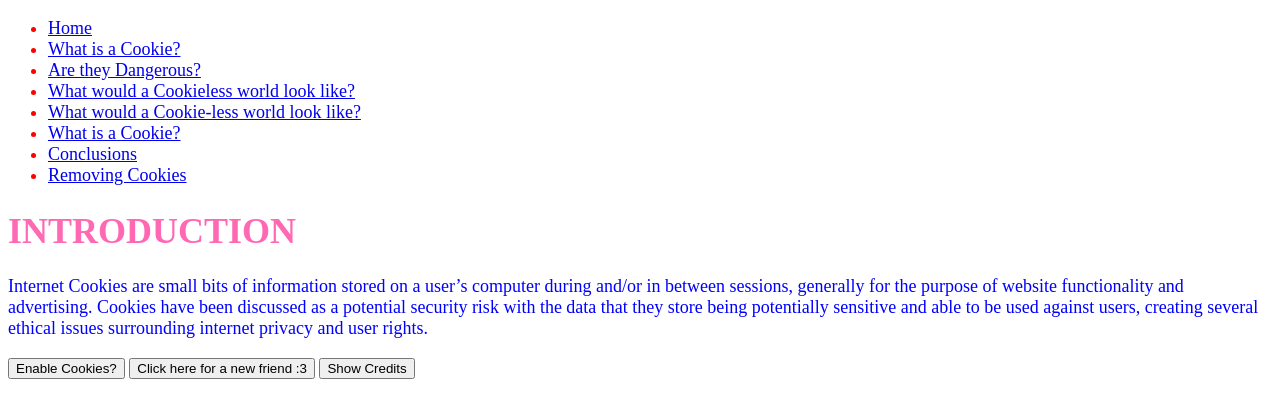
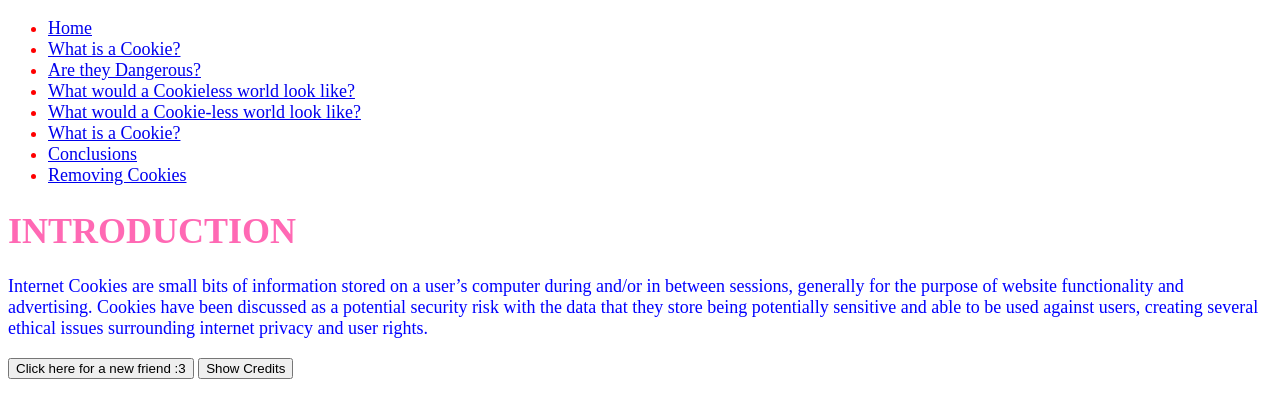
Before and after one commit to salgad6/FINALWebsite, a plain HTML site: page index.html in a window 1280 px wide. Drawn offline with Linux system fonts and the light colour scheme.

Commit message:
Update index.html

```diff
--- a/index.html
+++ b/index.html
@@ -32,7 +32,7 @@
                 security risk with the data that they store being potentially sensitive and able to be used against users,
                 creating several ethical issues surrounding internet privacy and user rights.</p>
         </body>
-        <button id="PopUp" onclick="cookieTest();"> Enable Cookies?</button>
+        <!--button id="PopUp" onclick="cookieTest();"> Enable Cookies?</button-->
         <button id="CREATE" onclick="CookiePetCREATE();"> Click here for a new friend :3</button>
 
         <CookiePET class="sticky-element"><img id="display" src=" " alt="Cookie Type"></CookiePET>
```
